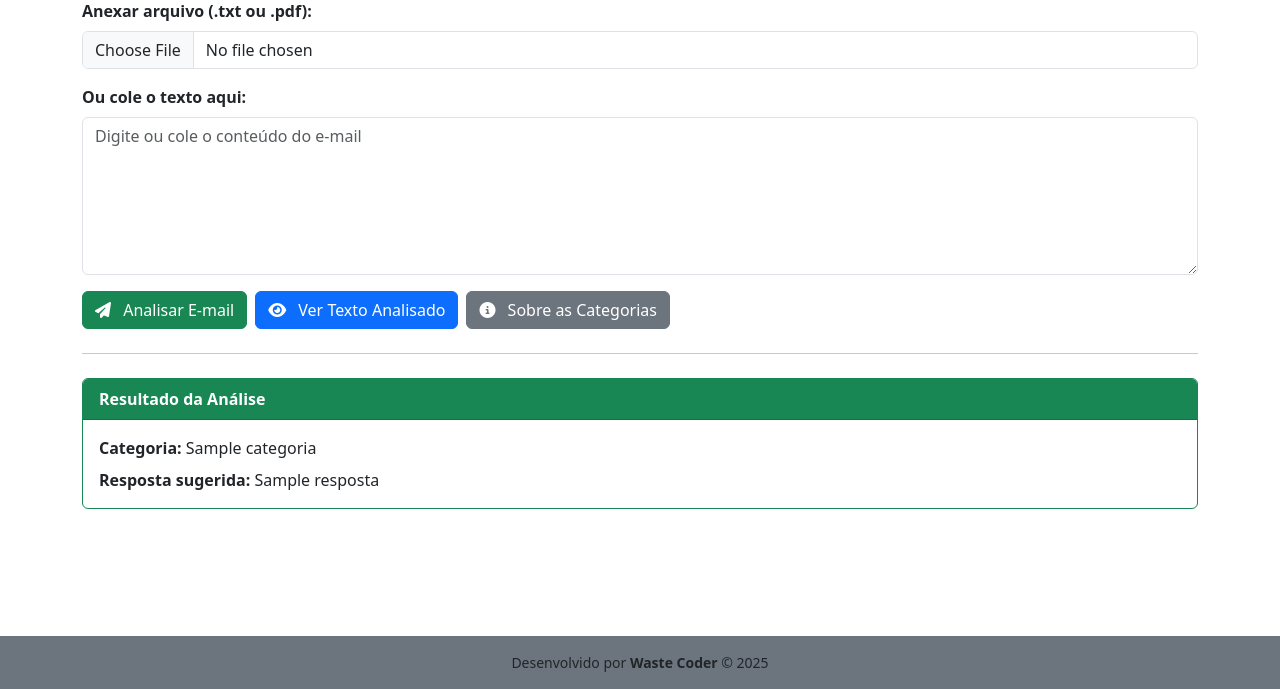
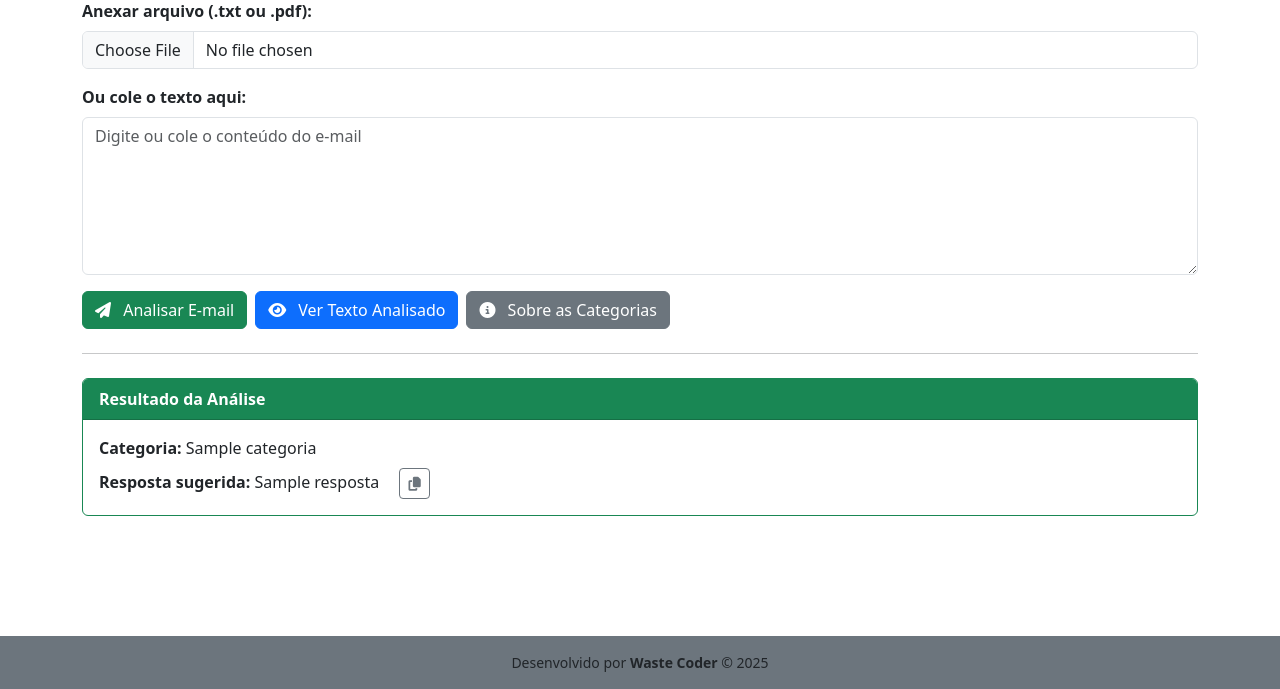
Before and after one commit to wastecoder/python-flask-email-classifier, a Flask app: template templates/email-form.html in a window 1280 px wide. Shown: the part 111-800 px from the top of the page. Run offline with Flask 3, Linux system fonts and the light colour scheme; the template is opened without the code that fills it: most values are stand-ins (such as "Sample title", 1, 10 or a date in 2020); some libraries are stand-ins or nearby versions.

Commit message:
feat(ui): add copy-to-clipboard button for suggested response

```diff
--- /dev/null
+++ b/static/js/actions.js
@@ -0,0 +1,14 @@
+document.addEventListener("DOMContentLoaded", () => {
+    document.getElementById("copiarBtn")?.addEventListener("click", () => {
+        const texto = document.getElementById("respostaTexto")?.innerText;
+        if (!texto) return;
+
+        navigator.clipboard.writeText(texto).then(() => {
+            const btn = document.getElementById("copiarBtn");
+            btn.innerText = "Copiado!";
+            setTimeout(() => {
+                btn.innerHTML = '<i class="fas fa-copy"></i>';
+            }, 1500);
+        });
+    });
+});
--- a/templates/email-form.html
+++ b/templates/email-form.html
@@ -58,7 +58,11 @@
 
             <p class="mb-0">
                 <strong>Resposta sugerida:</strong>
-                {{ resultado.resposta }}
+                <span id="respostaTexto">{{ resultado.resposta }}</span>
+
+                <button type="button" class="btn btn-sm btn-outline-secondary ms-3" id="copiarBtn" title="Copiar resposta">
+                    <i class="fas fa-copy"></i>
+                </button>
             </p>
         </div>
     </div>
--- a/templates/layouts/base.html
+++ b/templates/layouts/base.html
@@ -24,5 +24,8 @@
     {% block content %}{% endblock %}
 
     {% include 'partials/footer.html' %}
+
+    <!-- Meu JS -->
+    <script src="{{ url_for('static', filename='js/actions.js') }}"></script>
 </body>
 </html>
```
